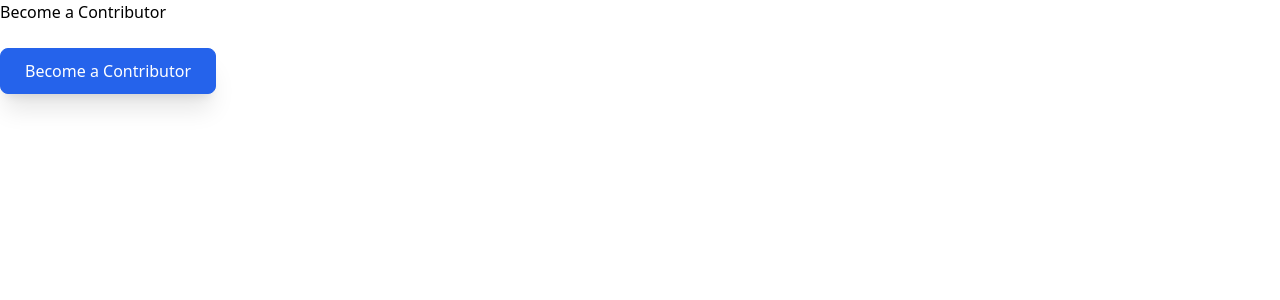
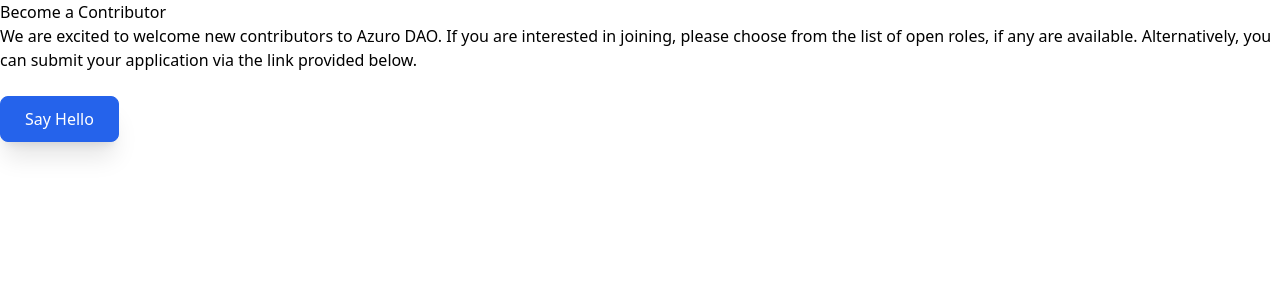
Before and after one commit to Azuro-protocol/gem-docs, a Next.js app: page /concepts/azuro-dao/become-a-contributor in a window 1280 px wide. Shown: the top 300 px of the page. Built offline with nearby package versions, Linux system fonts and the light colour scheme.

Commit message:
update contributor page

```diff
--- a/pages/concepts/azuro-dao/become-a-contributor.mdx
+++ b/pages/concepts/azuro-dao/become-a-contributor.mdx
@@ -2,8 +2,11 @@ import { Button } from 'components'
 
 # Become a Contributor
 
+We are excited to welcome new contributors to Azuro DAO. If you are interested in joining, please choose from the list
+of open roles, if any are available. Alternatively, you can submit your application via the link provided below.
+
 <Button
   className="mt-6"
-  title="Become a Contributor"
+  title="Say Hello"
   toTab="https://azuro.typeform.com/contribute"
 />
```
